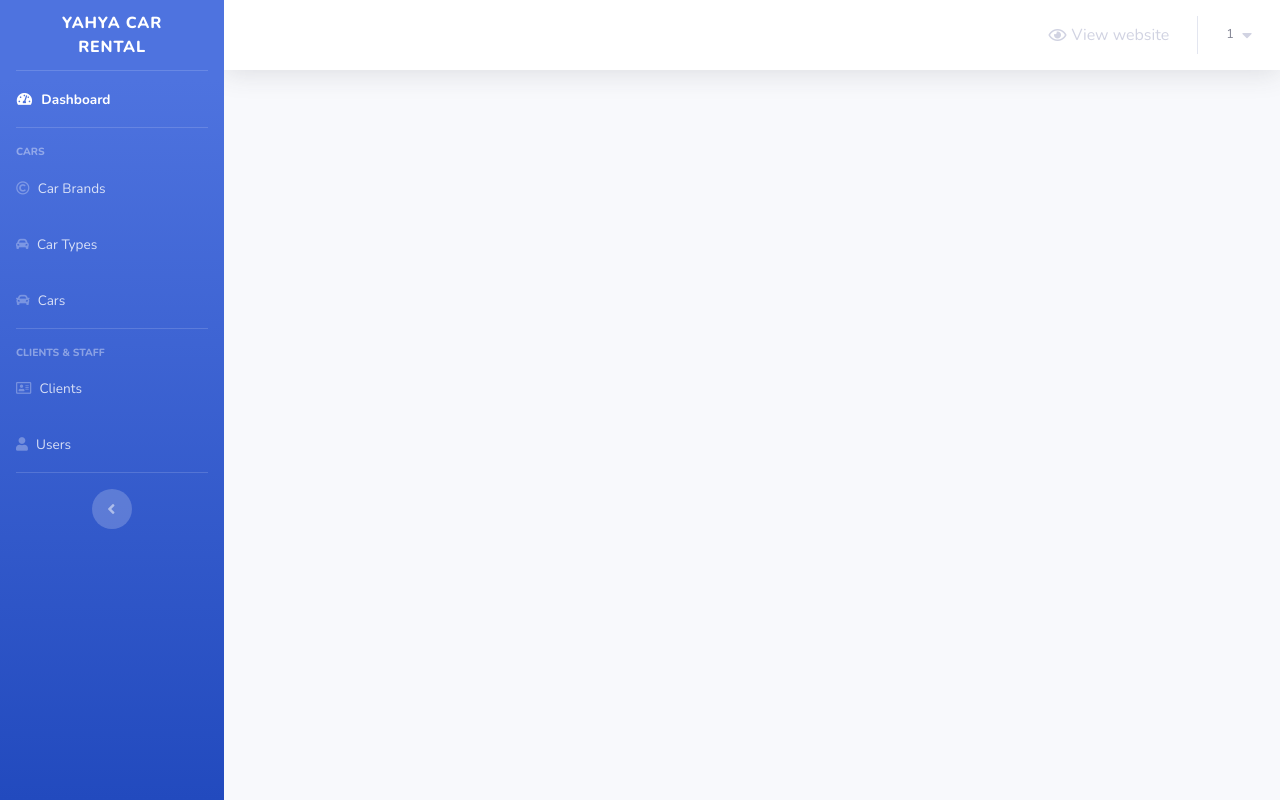
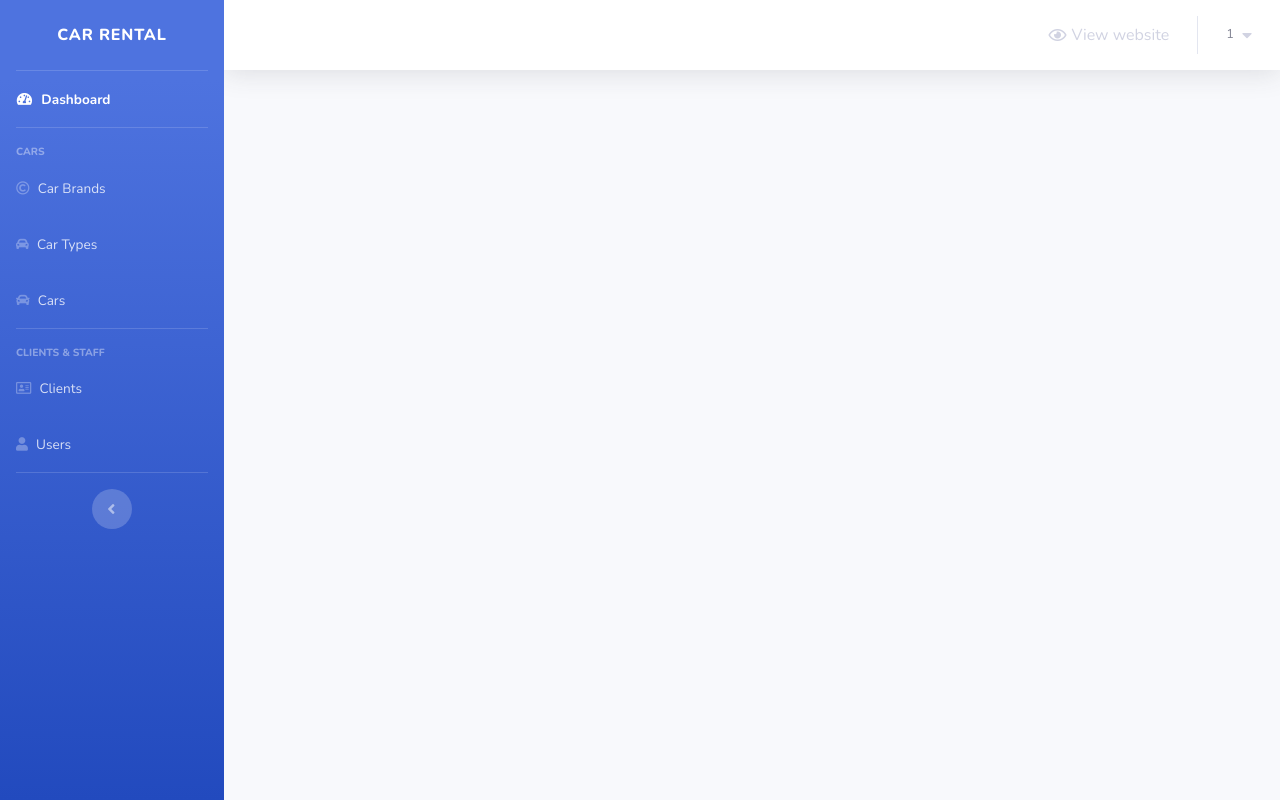
Before and after one commit to SudeepGowda55/Car-Rental-Website, a PHP site: template admin/Includes/templates/header.php in a window 1280 px wide. Run offline with PHP 8.4, Linux system fonts and the light colour scheme; the template is opened without the code that fills it, so the values that code supplies are empty; a user stored in the database is signed in.

Commit message:
Update header.php

```diff
--- a/admin/Includes/templates/header.php
+++ b/admin/Includes/templates/header.php
@@ -7,7 +7,7 @@
 	  	<meta http-equiv="X-UA-Compatible" content="IE=edge">
 	  	<meta name="viewport" content="width=device-width, initial-scale=1, shrink-to-fit=no">
 	  	<meta name="description" content="Car Rental Website">
-	  	<meta name="author" content="JAIRI IDRISS">
+	  	<meta name="author" content="Team11">
 
   		<title><?php echo $pageTitle ?></title>
 
@@ -36,7 +36,7 @@
 					<div class="sidebar-brand-icon rotate-n-15">
 			  			<i class="bs bs-scissors-1"></i>
 					</div>
-					<div class="sidebar-brand-text mx-3">YahYa Car Rental</div>
+					<div class="sidebar-brand-text mx-3">Car Rental</div>
 		  		</a>
 
 		  		<!-- Divider -->
```
